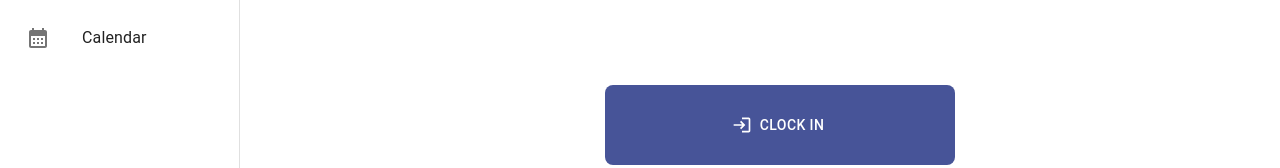
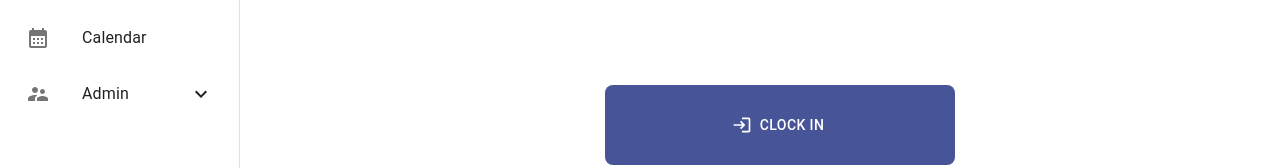
Before and after one commit to BlerionMuco/C_R_M, a React (Create React App) app in the folder frontend/: page /work in a window 1280 px wide. Shown: the part 171-339 px from the top of the page. Built offline with nearby package versions, Linux system fonts and the light colour scheme; sample sign-in values are in the browser's storage.

Commit message:
TICK-13/ Add Admin on Drawer

```diff
--- /dev/null
+++ b/frontend/src/Containers/Components/Admin/ManageUsersComponent.js
@@ -0,0 +1,9 @@
+import React from 'react'
+
+const ManageUsersComponent = () => {
+  return (
+    <div>ManageUsersComponent</div>
+  )
+}
+
+export default ManageUsersComponent
--- /dev/null
+++ b/frontend/src/Containers/Components/Admin/ManageWorkDayComponent.js
@@ -0,0 +1,9 @@
+import React from 'react'
+
+const ManageWorkDayComponent = () => {
+  return (
+    <div>ManageWorkDayComponent</div>
+  )
+}
+
+export default ManageWorkDayComponent
--- a/frontend/src/Containers/Components/DashboardComponent.js
+++ b/frontend/src/Containers/Components/DashboardComponent.js
@@ -1,9 +1,7 @@
 import React, { useState } from 'react';
-import { styled, useTheme } from '@mui/material/styles';
 import Box from '@mui/material/Box';
 import Drawer from '@mui/material/Drawer';
 import CssBaseline from '@mui/material/CssBaseline';
-import MuiAppBar from '@mui/material/AppBar';
 import Toolbar from '@mui/material/Toolbar';
 import List from '@mui/material/List';
 import Typography from '@mui/material/Typography';
@@ -18,63 +16,31 @@ import ListItemIcon from '@mui/material/ListItemIcon';
 import ListItemText from '@mui/material/ListItemText';
 import { menuItems } from '../../Contains/menu';
 import { useNavigate } from "react-router-dom";
-import { useSelector } from 'react-redux'
 import AccountCircleIcon from '@mui/icons-material/AccountCircle';
 import { Button } from '@mui/material';
 import LogoutIcon from '@mui/icons-material/Logout';
+import ExpandLess from '@mui/icons-material/ExpandLess';
+import ExpandMore from '@mui/icons-material/ExpandMore';
+import Collapse from '@mui/material/Collapse';
+import SupervisorAccountIcon from '@mui/icons-material/SupervisorAccount';
+import { childMenuList } from '../../Contains/menu';
+import { useTheme } from '@mui/material/styles';
+import { Main, DrawerHeader } from '../Utils/MuiUtils';
+import { AppBar } from '../Utils/MuiUtils';
 const drawerWidth = 240;
 
-const Main = styled('main', { shouldForwardProp: (prop) => prop !== 'open' })(
-    ({ theme, open }) => ({
-        flexGrow: 1,
-        padding: theme.spacing(3),
-        transition: theme.transitions.create('margin', {
-            easing: theme.transitions.easing.sharp,
-            duration: theme.transitions.duration.leavingScreen,
-        }),
-        marginLeft: `-${drawerWidth}px`,
-        ...(open && {
-            transition: theme.transitions.create('margin', {
-                easing: theme.transitions.easing.easeOut,
-                duration: theme.transitions.duration.enteringScreen,
-            }),
-            marginLeft: 0,
-        }),
-    }),
-);
-
-const AppBar = styled(MuiAppBar, {
-    shouldForwardProp: (prop) => prop !== 'open',
-})(({ theme, open }) => ({
-    transition: theme.transitions.create(['margin', 'width'], {
-        easing: theme.transitions.easing.sharp,
-        duration: theme.transitions.duration.leavingScreen,
-    }),
-    ...(open && {
-        width: `calc(100% - ${drawerWidth}px)`,
-        marginLeft: `${drawerWidth}px`,
-        transition: theme.transitions.create(['margin', 'width'], {
-            easing: theme.transitions.easing.easeOut,
-            duration: theme.transitions.duration.enteringScreen,
-        }),
-    }),
-}));
-
-const DrawerHeader = styled('div')(({ theme }) => ({
-    display: 'flex',
-    alignItems: 'center',
-    padding: theme.spacing(0, 1),
-    // necessary for content to be below app bar
-    ...theme.mixins.toolbar,
-    justifyContent: 'flex-end',
-}));
 
 const DashboardComponent = ({ component }) => {
     const theme = useTheme();
     const [open, setOpen] = useState(true);
     const navigate = useNavigate()
+    const [openChildList, setOpenChildList] = useState(false);
     const handleDrawerOpen = () => {
         setOpen(true);
+    };
+
+    const handleClick = () => {
+        setOpenChildList(!openChildList);
     };
 
     const loggedUser = JSON.parse(localStorage.getItem('loggedUser'))
@@ -147,6 +113,27 @@ const DashboardComponent = ({ component }) => {
                             </ListItemButton>
                         </ListItem>
                     ))}
+                    <ListItemButton onClick={handleClick}>
+                        <ListItemIcon>
+                            <SupervisorAccountIcon />
+                        </ListItemIcon>
+                        <ListItemText primary="Admin" />
+                        {openChildList ? <ExpandLess /> : <ExpandMore />}
+                    </ListItemButton>
+                    <Collapse sx={{ fontSize: "15px" }} in={openChildList} timeout="auto" unmountOnExit>
+                        <List component="div" disablePadding>
+                            {childMenuList && childMenuList.map((childMenu) => {
+                                return (
+                                    <ListItemButton onClick={() => redirect(childMenu.redirect)} sx={window.location.pathname === childMenu.pathname ? { background: "#CFCFD1", borderRadius: "8px", marginBottom: "8px", pl: 4 } : { background: "", marginBottom: "8px", pl: 4 }} key={childMenu.id}>
+                                        <ListItemIcon>
+                                            {childMenu.icon}
+                                        </ListItemIcon>
+                                        <ListItemText primary={childMenu.label} />
+                                    </ListItemButton>
+                                )
+                            })}
+                        </List>
+                    </Collapse>
                     <Button variant="contained" size='medium' color='primary' onClick={logOut} startIcon={<LogoutIcon />} sx={{ position: "absolute", width: "100%", bottom: "10px" }}>Log Out</Button>
                 </List>
             </Drawer>
@@ -158,4 +145,4 @@ const DashboardComponent = ({ component }) => {
     );
 }
 
-export default DashboardComponent
+export default React.memo(DashboardComponent)
--- a/frontend/src/Containers/Components/Profile/PasswordComponent.js
+++ b/frontend/src/Containers/Components/Profile/PasswordComponent.js
@@ -30,7 +30,7 @@ const PasswordComponent = ({ userData }) => {
         const loggedUser = JSON.parse(localStorage.getItem('loggedUser'))
         const userId = loggedUser.id
         if (userId && password.new_password && password.current_password && password.confirm_password) {
-            if (password.current_password === password.confirm_password) {
+            if (password.new_password === password.confirm_password) {
                 dispatch(updateUserPassword({ userId: userId, user_password: password.new_password })).then((data) => {
                     if (data.payload.status === "fullfilled") {
                         setPassword({ current_password: '', new_password: '', confirm_password: '' })
--- a/frontend/src/Containers/RegisterComponent.js
+++ b/frontend/src/Containers/RegisterComponent.js
@@ -5,7 +5,7 @@ import TextField from '@mui/material/TextField';
 import Grid from '@mui/material/Grid';
 import Button from '@mui/material/Button';
 import { Link } from 'react-router-dom';
-import { useDispatch, useSelector } from 'react-redux';
+import { useDispatch } from 'react-redux';
 import { createUserAsync } from '../redux/reducers/user';
 import { useNavigate } from 'react-router-dom';
 
--- /dev/null
+++ b/frontend/src/Containers/Utils/MuiUtils.js
@@ -0,0 +1,49 @@
+import { styled } from '@mui/material/styles';
+import MuiAppBar from '@mui/material/AppBar';
+
+const drawerWidth = 240;
+
+export const Main = styled('main', { shouldForwardProp: (prop) => prop !== 'open' })(
+    ({ theme, open }) => ({
+        flexGrow: 1,
+        padding: theme.spacing(3),
+        transition: theme.transitions.create('margin', {
+            easing: theme.transitions.easing.sharp,
+            duration: theme.transitions.duration.leavingScreen,
+        }),
+        marginLeft: `-${drawerWidth}px`,
+        ...(open && {
+            transition: theme.transitions.create('margin', {
+                easing: theme.transitions.easing.easeOut,
+                duration: theme.transitions.duration.enteringScreen,
+            }),
+            marginLeft: 0,
+        }),
+    }),
+);
+
+export const AppBar = styled(MuiAppBar, {
+    shouldForwardProp: (prop) => prop !== 'open',
+})(({ theme, open }) => ({
+    transition: theme.transitions.create(['margin', 'width'], {
+        easing: theme.transitions.easing.sharp,
+        duration: theme.transitions.duration.leavingScreen,
+    }),
+    ...(open && {
+        width: `calc(100% - ${drawerWidth}px)`,
+        marginLeft: `${drawerWidth}px`,
+        transition: theme.transitions.create(['margin', 'width'], {
+            easing: theme.transitions.easing.easeOut,
+            duration: theme.transitions.duration.enteringScreen,
+        }),
+    }),
+}));
+
+export const DrawerHeader = styled('div')(({ theme }) => ({
+    display: 'flex',
+    alignItems: 'center',
+    padding: theme.spacing(0, 1),
+    // necessary for content to be below app bar
+    ...theme.mixins.toolbar,
+    justifyContent: 'flex-end',
+}));
--- a/frontend/src/Contains/menu.js
+++ b/frontend/src/Contains/menu.js
@@ -1,10 +1,14 @@
 import WorkIcon from '@mui/icons-material/Work';
 import AccountBoxIcon from '@mui/icons-material/AccountBox';
 import CalendarMonthIcon from '@mui/icons-material/CalendarMonth';
+import ManageAccountsIcon from '@mui/icons-material/ManageAccounts';
+import EventRepeatIcon from '@mui/icons-material/EventRepeat';
 
 import WorkComponent from '../Containers/Components/Work/WorkComponent'
 import ProfileComponent from '../Containers/Components/Profile/ProfileComponent';
 import CalendarComponent from '../Containers/Components/Calendar/CalendarComponent';
+import ManageUsersComponent from '../Containers/Components/Admin/ManageUsersComponent';
+import ManageWorkDayComponent from '../Containers/Components/Admin/ManageWorkDayComponent';
 export const menuItems = [
     {
         id: 1,
@@ -32,5 +36,36 @@ export const menuItems = [
         icon: <CalendarMonthIcon />,
         redirect: "/calendar",
         component: <CalendarComponent />
+    },
+    // {
+    //     id: 4,
+    //     name: "adminDashboard",
+    //     //pathname: "/adminDashboard",
+    //     label: "Admin",
+    //     icon: <CalendarMonthIcon />,
+    //     child: true
+    //     //redirect: "/calendar",
+    //     //component: <CalendarComponent />
+    // }
+]
+
+export const childMenuList = [
+    {
+        id: 1,
+        name: "userManagment",
+        pathname: "/userManagment",
+        label: "Users",
+        icon: <ManageAccountsIcon />,
+        redirect: "/userManagment",
+        component: <ManageUsersComponent />
+    },
+    {
+        id: 2,
+        name: "manageWorkDay",
+        pathname: "/manageWorkDay",
+        label: "Work Day",
+        icon: <EventRepeatIcon />,
+        redirect: "/manageWorkDay",
+        component: <ManageWorkDayComponent />
     }
 ]
```
Also changed, not shown: frontend/src/App.js (+8 -0 lines).
